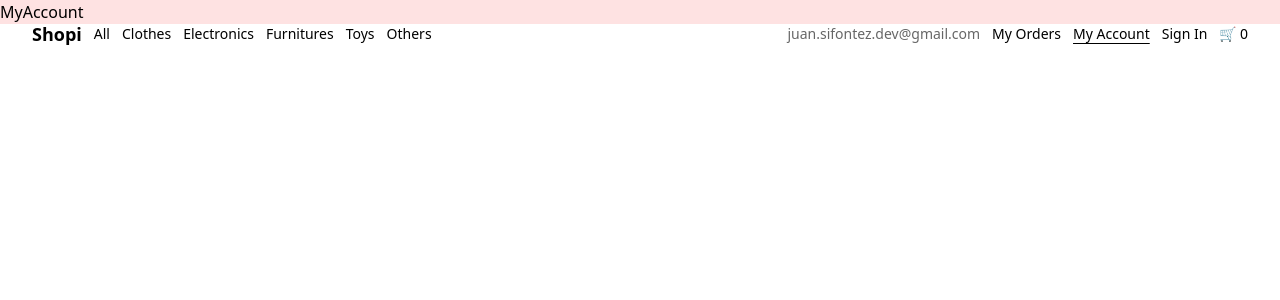
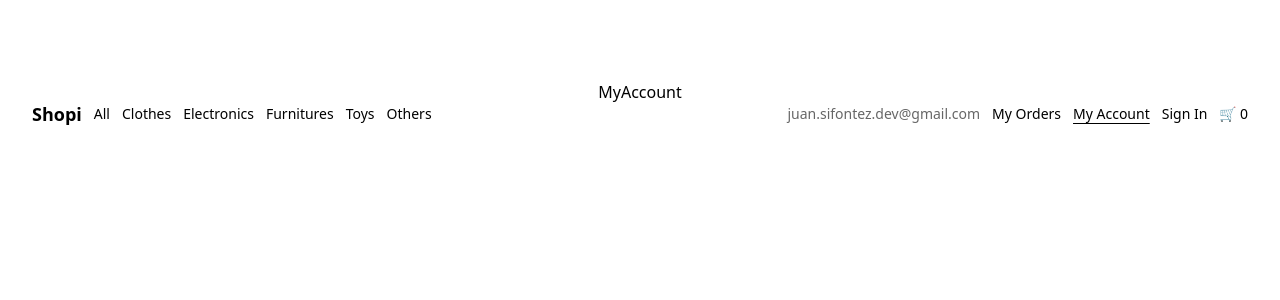
Before and after one commit to Jsifontez/shopi, a React (Vite) app: page /my-account in a window 1280 px wide. Shown: the top 300 px of the page. Built offline with nearby package versions, Linux system fonts and the light colour scheme.

Commit message:
Add Layout component

```diff
--- /dev/null
+++ b/src/Components/Layout/index.jsx
@@ -0,0 +1,9 @@
+const Layout = ({ children }) => {
+  return (
+    <div className='flex flex-col items-center mt-20'>
+      {children}
+    </div>
+  )
+}
+
+export default Layout
--- a/src/pages/App/index.jsx
+++ b/src/pages/App/index.jsx
@@ -6,6 +6,7 @@ import MyOrders from '../MyOrders'
 import SignIn from '../SignIn'
 import NotFound from '../NotFound'
 import Navbar from '../../Components/Navbar'
+import Layout from '../../Components/Layout'
 import './App.css'
 
 const AppRoutes = () => {
@@ -25,7 +26,9 @@ function App () {
   return (
     <BrowserRouter>
       <Navbar />
-      <AppRoutes />
+      <Layout >
+        <AppRoutes />
+      </Layout>
     </BrowserRouter>
   )
 }
--- a/src/pages/Home/index.jsx
+++ b/src/pages/Home/index.jsx
@@ -1,5 +1,5 @@
 function Home () {
-  return <h1 className="bg-red-100">Home</h1>
+  return <h1>Home</h1>
 }
 
 export default Home
--- a/src/pages/MyAccount/index.jsx
+++ b/src/pages/MyAccount/index.jsx
@@ -1,5 +1,5 @@
 function MyAccount () {
-  return <h1 className="bg-red-100">MyAccount</h1>
+  return <h1>MyAccount</h1>
 }
 
 export default MyAccount
--- a/src/pages/MyOrder/index.jsx
+++ b/src/pages/MyOrder/index.jsx
@@ -1,5 +1,5 @@
 function MyOrder () {
-  return <h1 className="bg-red-100">MyOrder</h1>
+  return <h1>MyOrder</h1>
 }
 
 export default MyOrder
--- a/src/pages/MyOrders/index.jsx
+++ b/src/pages/MyOrders/index.jsx
@@ -1,5 +1,5 @@
 function MyOrders () {
-  return <h1 className="bg-red-100">MyOrders</h1>
+  return <h1>MyOrders</h1>
 }
 
 export default MyOrders
--- a/src/pages/NotFound/index.jsx
+++ b/src/pages/NotFound/index.jsx
@@ -1,5 +1,5 @@
 function NotFound () {
-  return <h1 className="bg-red-100">Not Found</h1>
+  return <h1>Not Found</h1>
 }
 
 export default NotFound
--- a/src/pages/SignIn/index.jsx
+++ b/src/pages/SignIn/index.jsx
@@ -1,5 +1,5 @@
 function SignIn () {
-  return <h1 className="bg-red-100">SignIn</h1>
+  return <h1>SignIn</h1>
 }
 
 export default SignIn
```
